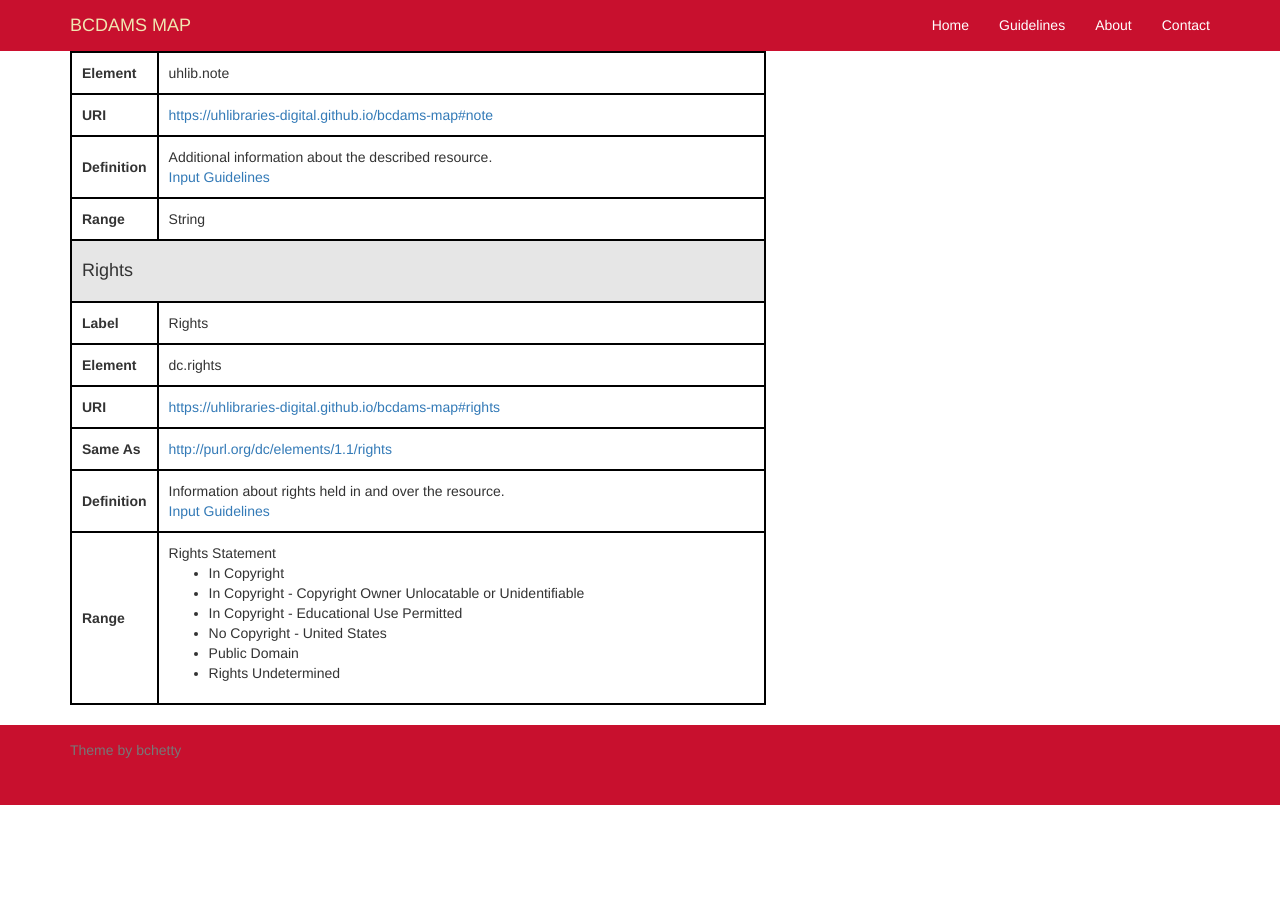
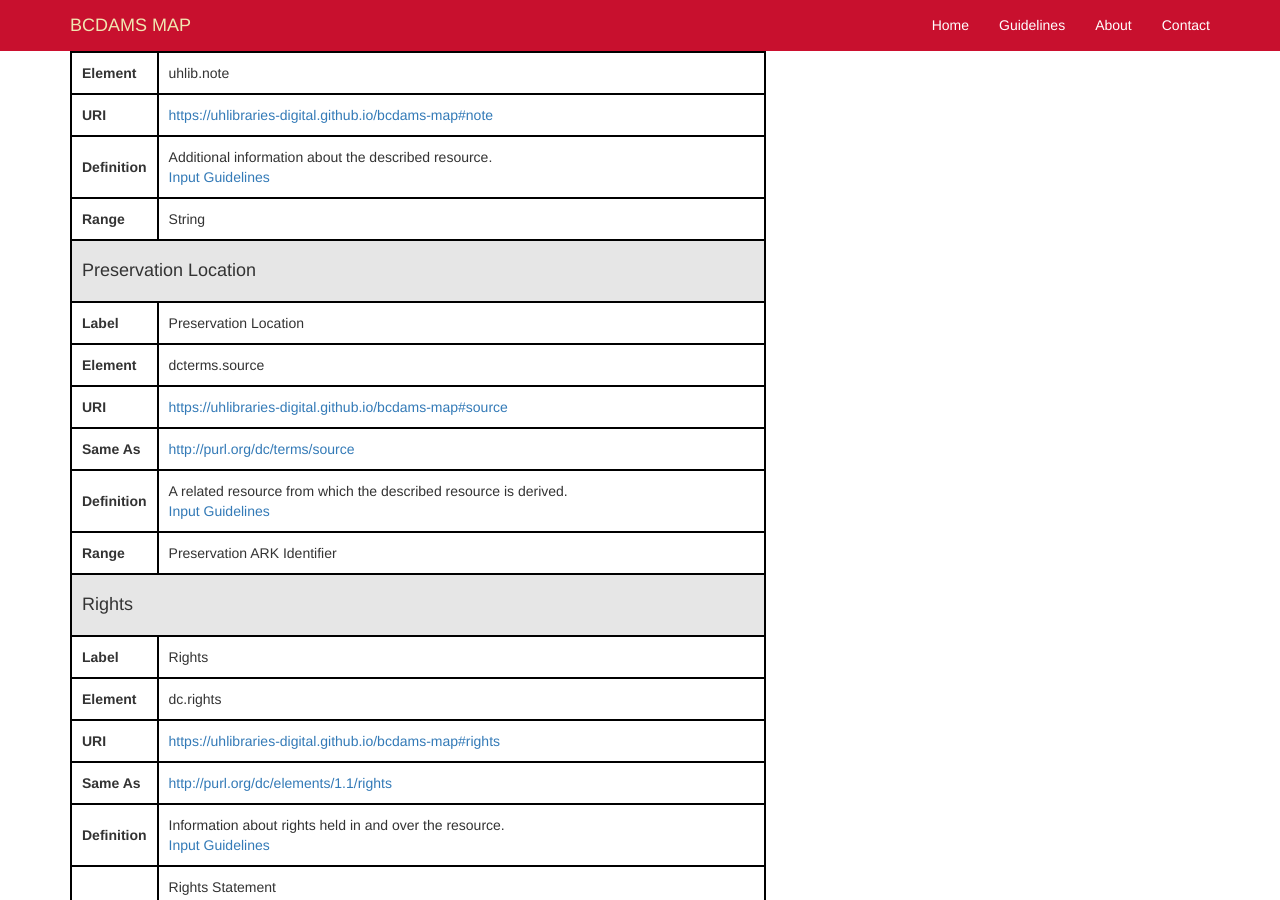
Before and after one commit to uhlibraries-digital/bcdams-map, a Jekyll site: the page built from index.html, in a window 1280 px wide and 900 px high, scrolled down 7710 px. Built offline with Jekyll 4.4.1, drawn with Linux system fonts in a browser that asks for light colours; nearby versions of some CDN libraries; the list of posts is cut into pages by our own code; comment, search, counter and statistics services are not loaded; before the commit the page ends 8515 px from its top, so only the background shows below that; some of the changed text lies outside the part shown.

Commit message:
add Preservation Location
mapped to dcterms.source

```diff
--- a/_data/brays.yml
+++ b/_data/brays.yml
@@ -90,3 +90,7 @@ note:
     input: "multi"
     visible: true
     editable: true
+source:
+    input: "single"
+    visible: true
+    editable: false
--- /dev/null
+++ b/_data/elements/source.yml
@@ -0,0 +1,10 @@
+label: "Preservation Location"
+namespace: "dcterms"
+name: "source"
+definition: "A related resource from which the described resource is derived."
+source: "http://purl.org/dc/terms/source"
+obligation: "stronglyRecommended"
+type: "administrative"
+repeatable: true
+range:
+  - label: "Preservation ARK Identifier"
--- a/_data/order.yml
+++ b/_data/order.yml
@@ -22,6 +22,7 @@ administrative:
   - donor
   - identifier
   - note
+  - source
   - rights
 brays:
   - title
@@ -47,6 +48,7 @@ brays:
   - rights
   - accessRights
   - note
+  - source
 carpenters:
   - title
   - creator
--- /dev/null
+++ b/guidelines/source.md
@@ -0,0 +1,12 @@
+---
+layout: template1
+title: Preservation Location
+data: source
+comments: false
+---
+
+{% include guidelines.md %}
+
+DCMI usage comment: "The described resource may be derived from the related resource in whole or in part. Recommended best practice is to identify the related resource by means of a string conforming to a formal identification system."
+
+Every object in the BCDAMS will have two preservation ARK identifiers: one for the preservation master AIP and one for the access copy AIP.
```
